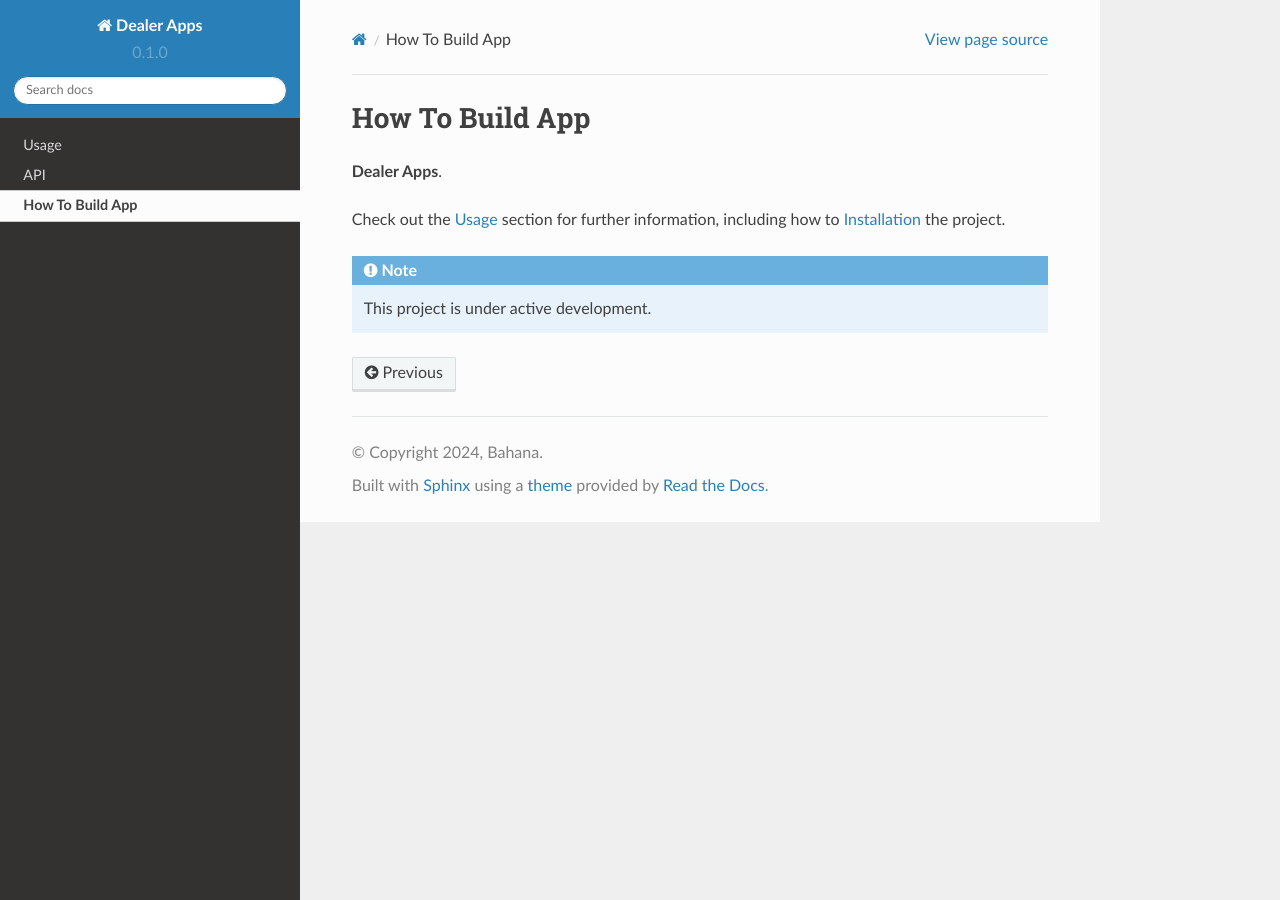
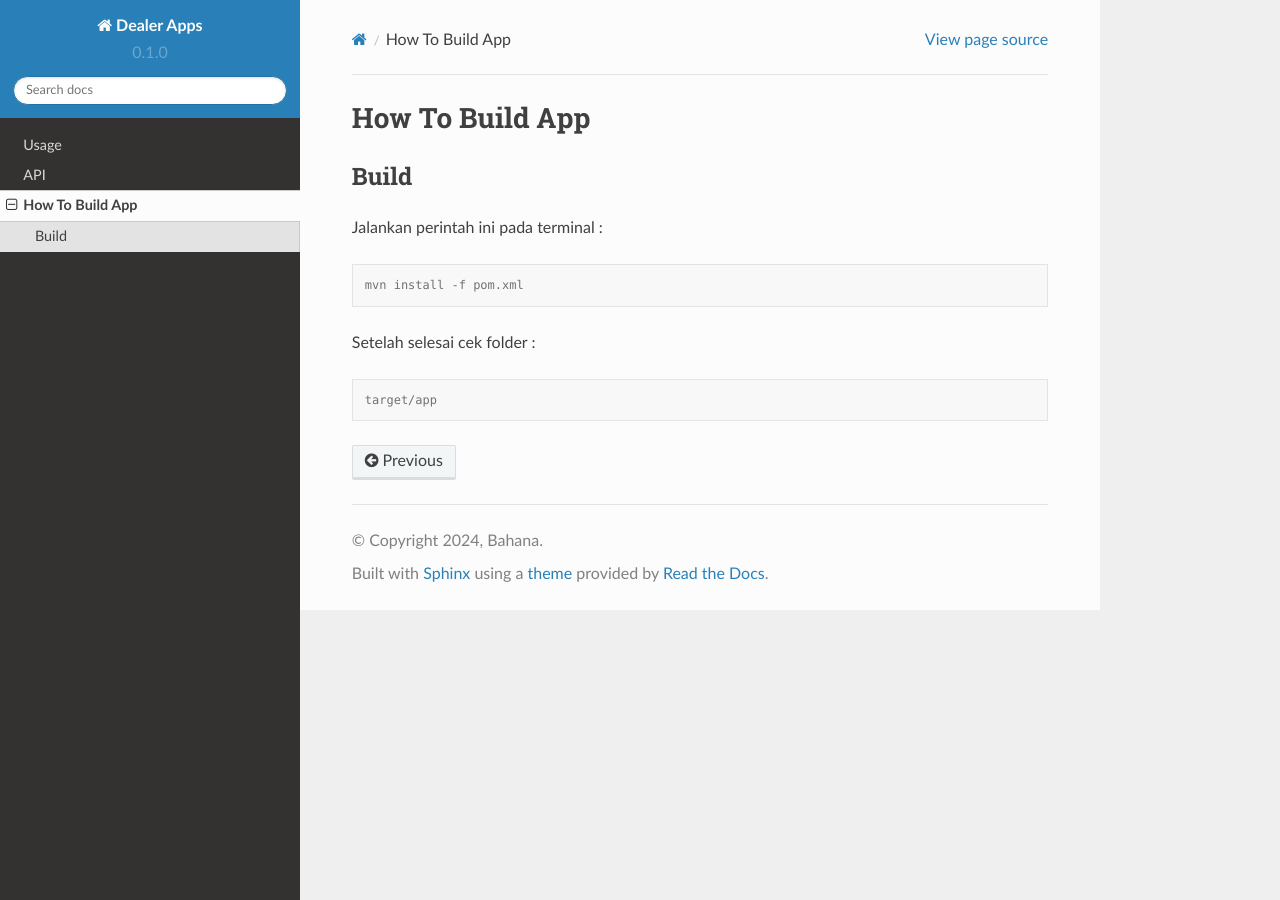
Before and after one commit to arvinrasheda/dealer-docs, a Sphinx documentation site: the page built from docs/source/build.rst, in a window 1280 px wide. Built offline with Sphinx 7.4.7 and the Read the Docs theme 2.0.0, drawn with Linux system fonts in a browser that asks for light colours.

Commit message:
update: halaman build

```diff
--- a/docs/source/build.rst
+++ b/docs/source/build.rst
@@ -1,11 +1,18 @@
 How To Build App
 ===================================
+.. _buildpackage:
 
-**Dealer Apps**.
+Build
+------------
 
-Check out the :doc:`usage` section for further information, including
-how to :ref:`installation` the project.
+Jalankan perintah ini pada terminal :
 
-.. note::
+.. code-block:: console
 
-   This project is under active development.
+    mvn install -f pom.xml
+
+Setelah selesai cek folder :
+
+.. code-block:: console
+
+    target/app
```
